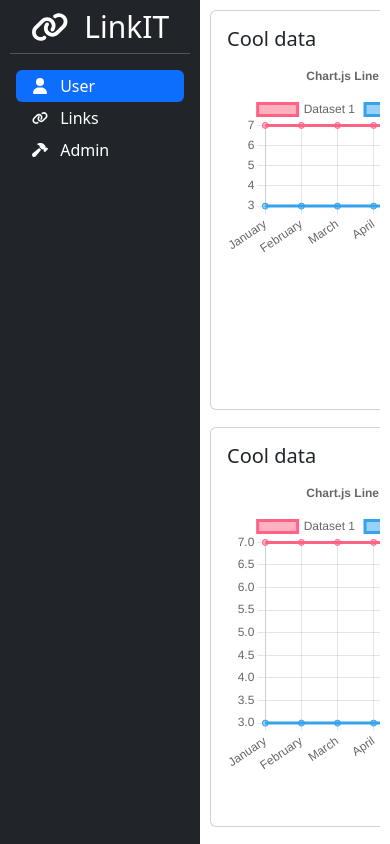
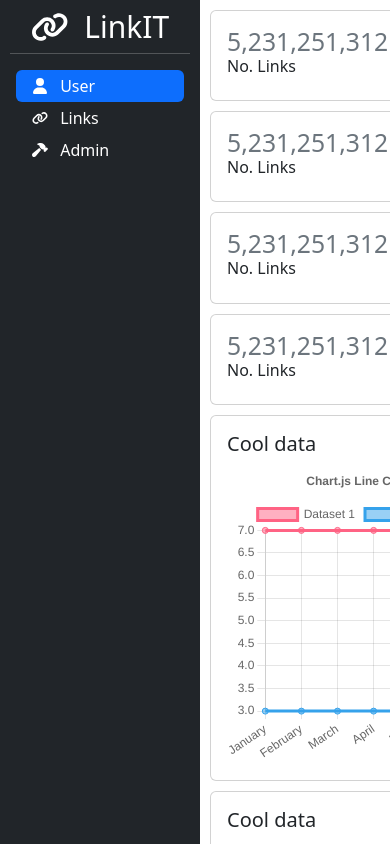
Before and after one commit to cthit/linkit, a React (Vite) app in the folder frontend/: page / in a window 390 px wide. Built offline with nearby package versions, Linux system fonts and the light colour scheme.

Commit message:
Improve responsiveness

```diff
--- a/frontend/package.json
+++ b/frontend/package.json
@@ -18,6 +18,7 @@
     "react": "^18.2.0",
     "react-bootstrap": "^2.7.0",
     "react-chartjs-2": "^5.2.0",
+    "react-countup": "^6.4.1",
     "react-dom": "^18.2.0",
     "vite-plugin-babel-macros": "^1.0.6"
   },
--- a/frontend/src/App.css
+++ b/frontend/src/App.css
@@ -24,7 +24,9 @@ html, body, #root, .app{
     width: 100%;
     height: 100%;
     padding: 10px;
-    overflow: hidden;
+    gap: 10px;
+    overflow: scroll;
+    justify-content: flex-start;
 }
 
 .linkit-row {
@@ -32,6 +34,6 @@ html, body, #root, .app{
     flex-direction: row;
     flex-wrap: wrap;
     gap: 10px;
-    overflow: hidden;
-    flex-grow: 1;
+    overflow: visible;
+    height: fit-content;
 }
--- a/frontend/src/components/user-page/UserPage.tsx
+++ b/frontend/src/components/user-page/UserPage.tsx
@@ -10,6 +10,7 @@ import {
 } from "chart.js";
 import { Line } from "react-chartjs-2";
 import { Card } from "react-bootstrap";
+import CountUp from "react-countup";
 
 export const options = {
     responsive: true,
@@ -59,13 +60,119 @@ function UserPage() {
     return (
         <div className="linkit-page">
             <div className="linkit-row">
+                <div
+                    style={{
+                        display: "flex",
+                        flexDirection: "row",
+                        gap: "10px",
+                        flexWrap: "wrap",
+                        flexBasis: "500px",
+                        flexGrow: 1,
+                        height: "fit-content",
+                    }}
+                >
+                    <Card
+                        style={{
+                            maxWidth: "700px",
+                            minWidth: "200px",
+                            flexGrow: 1,
+                            flexBasis: "200px",
+                            height: "fit-content",
+                        }}
+                    >
+                        <Card.Body>
+                            <CountUp
+                                className="h2 text-secondary"
+                                end={5231251312}
+                                duration={2}
+                                // start={100 - 30}
+                                useEasing={true}
+                            />
+                            <h6 className="card-title">No. Links</h6>
+                        </Card.Body>
+                    </Card>
+                    <Card
+                        style={{
+                            maxWidth: "700px",
+                            minWidth: "200px",
+                            flexGrow: 1,
+                            flexBasis: "200px",
+                            height: "fit-content",
+                        }}
+                    >
+                        <Card.Body>
+                            <CountUp
+                                className="h2 text-secondary"
+                                end={5231251312}
+                                duration={2}
+                                // start={100 - 30}
+                                useEasing={true}
+                            />
+                            <h6 className="card-title">No. Links</h6>
+                        </Card.Body>
+                    </Card>
+                </div>
+                <div
+                    style={{
+                        display: "flex",
+                        flexDirection: "row",
+                        gap: "10px",
+                        width: "100%",
+                        flexWrap: "wrap",
+                        flexBasis: "500px",
+                        flexGrow: 1,
+                    }}
+                >
+                    <Card
+                        style={{
+                            maxWidth: "700px",
+                            minWidth: "200px",
+                            flexGrow: 1,
+                            flexBasis: "200px",
+                            height: "fit-content",
+                        }}
+                    >
+                        <Card.Body>
+                            <CountUp
+                                className="h2 text-secondary"
+                                end={5231251312}
+                                duration={2}
+                                // start={100 - 30}
+                                useEasing={true}
+                            />
+                            <h6 className="card-title">No. Links</h6>
+                        </Card.Body>
+                    </Card>
+                    <Card
+                        style={{
+                            maxWidth: "700px",
+                            minWidth: "200px",
+                            flexGrow: 1,
+                            flexBasis: "200px",
+                            height: "fit-content",
+                        }}
+                    >
+                        <Card.Body>
+                            <CountUp
+                                className="h2 text-secondary"
+                                end={5231251312}
+                                duration={2}
+                                // start={100 - 30}
+                                useEasing={true}
+                            />
+                            <h6 className="card-title">No. Links</h6>
+                        </Card.Body>
+                    </Card>
+                </div>
+            </div>
+            <div className="linkit-row">
                 <Card
                     style={{
                         maxWidth: "700px",
                         minWidth: "300px",
                         flexGrow: 1,
                         flexBasis: "300px",
-                        height: "400px",
+                        height: "fit-content",
                     }}
                 >
                     <Card.Body>
@@ -74,8 +181,7 @@ function UserPage() {
                             className="chart-container"
                             style={{
                                 position: "relative",
-                                height: "200px",
-                                width: "100%",
+                                height: "300px",
                             }}
                         >
                             <Line options={options} data={data} />
@@ -88,7 +194,7 @@ function UserPage() {
                         minWidth: "300px",
                         flexGrow: 1,
                         flexBasis: "300px",
-                        height: "400px",
+                        height: "fit-content",
                     }}
                 >
                     <Card.Body>
```
Also changed, not shown: 1 other file (tests, documents, lock files or other folders).
